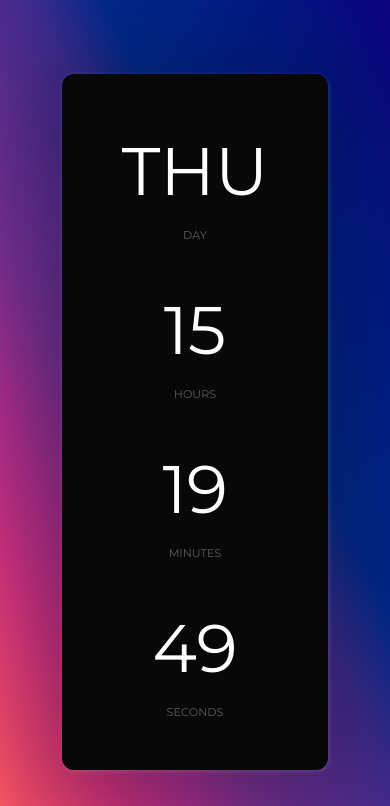
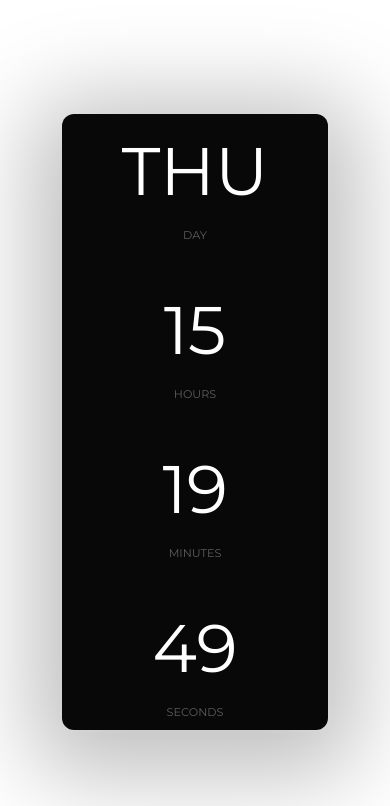
Before and after one commit to tirthbhatt21/DigitalClock, a plain HTML site: page Digital Clock/index.html in a window 390 px wide. Shown: the top 806 px of the page. Drawn offline with Linux system fonts and the light colour scheme.

Commit message:
style.css

```diff
--- a/Digital Clock/style.css
+++ b/Digital Clock/style.css
@@ -12,7 +12,8 @@
     content: var(--timer-seconds);
 }
 body {
-    background-image: linear-gradient(to right top, #ff5e5e, #ea4370, #cb3180, #a42d8c, #733091, #5a2d90, #3c2b8d, #00298a, #002288, #021a85, #061082, #0c027f);
+/*     background-image: linear-gradient(to right top, #ff5e5e, #ea4370, #cb3180, #a42d8c, #733091, #5a2d90, #3c2b8d, #00298a, #002288, #021a85, #061082, #0c027f); */
+    background:#fff;
     font-family: "Montserrat", "sans-serif";
     height: 98.1vh;
     display: flex;
@@ -65,8 +66,8 @@ body {
 @media (max-width: 825px) {
     .clock-container {
         flex-direction: column;
-        padding-top: 40px;
-        padding-bottom: 40px;
+        padding-top: 0px;
+        padding-bottom: 0px;
    }
     .clock-col + .clock-col {
         margin-top: 20px;
```
